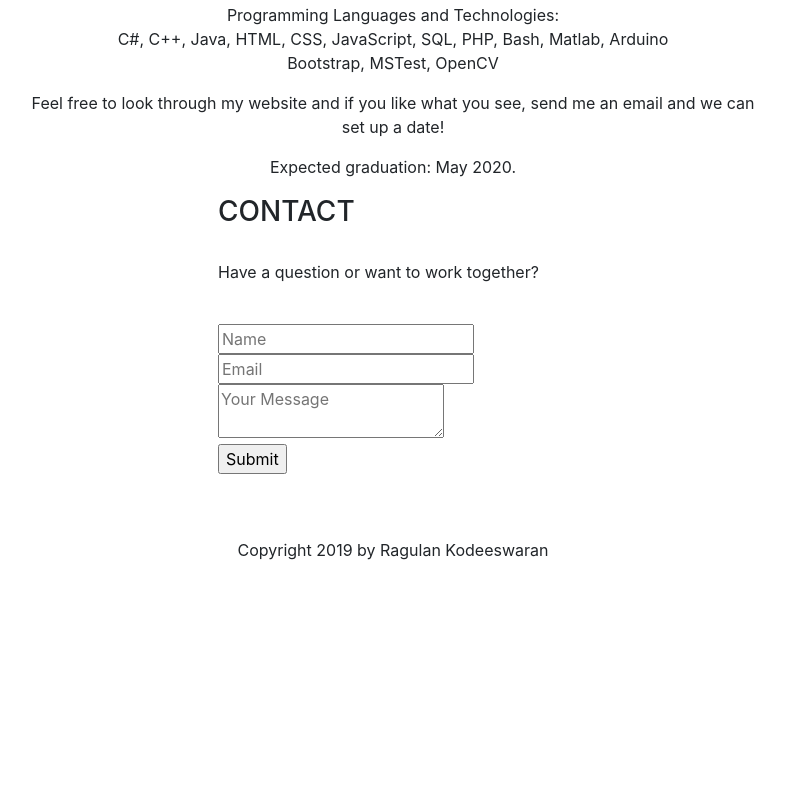
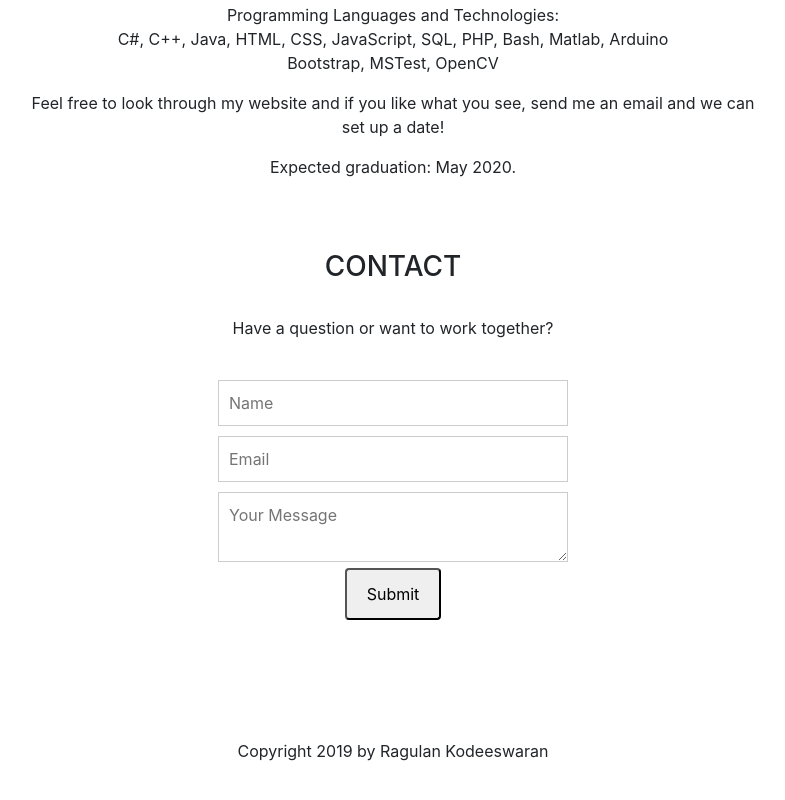
Before and after one commit to RagulanDev/ragulandev.github.io, a plain HTML site: page index.html in a window 1280 px wide. Shown: the part 816-1616 px from the top of the page, without its empty margins (247-1032 px from the left). Before the commit the page ends 1458 px from the top, so only its background shows below. Drawn offline with nearby package versions, Linux system fonts and the light colour scheme.

Commit message:
Added page jumps and Contact Form

```diff
--- a/css/style.css
+++ b/css/style.css
@@ -30,12 +30,30 @@ i {
     padding-top: 1%;
     text-align: center;
 }
-#about-container {
-    padding-top:1vh;
-}
 
 .navbar {
     position: fixed;
+}
+
+.row{
+    padding-bottom: 5%;
+}
+
+#contactme-content {
+    text-align: center;
+}
+
+input[type=text], textarea {
+    width: 100%;
+    padding: 10px;
+    border: 1px solid #ccc;
+    margin-bottom: 10px;
+  }
+
+input[type=submit] {
+    padding: 12px 20px;
+    border-radius: 4px;
+    cursor: pointer;
 }
 
 footer {
```
